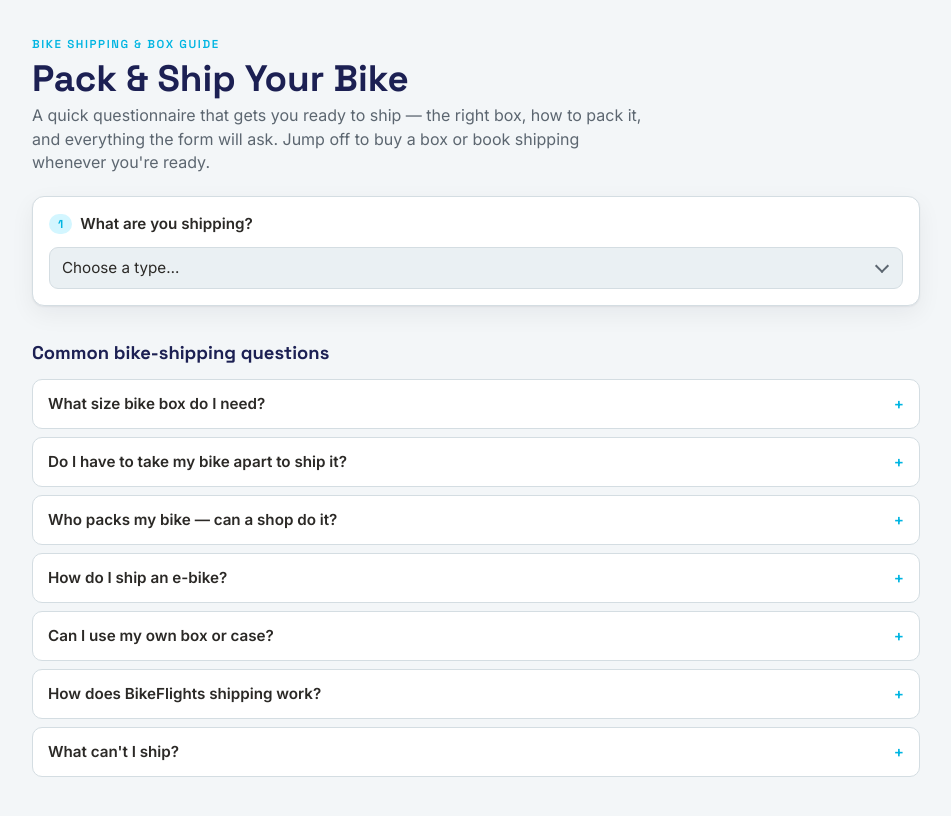
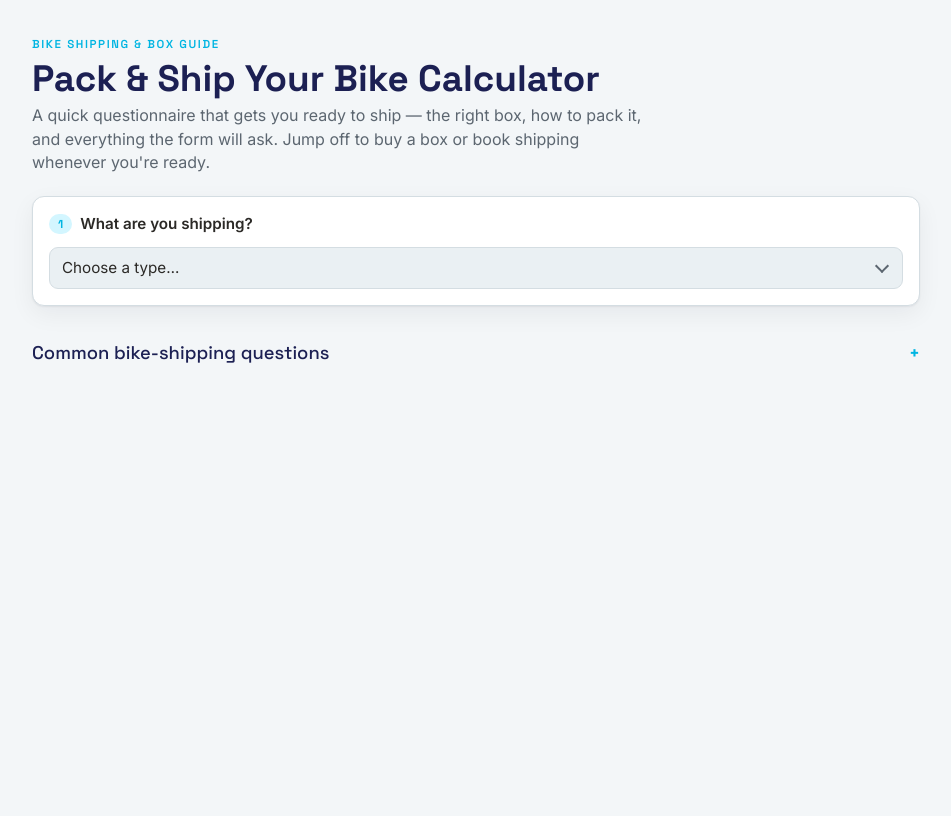
Before and after one commit to harryarseniu-crypto/bike-ship-guide, a plain HTML site: page index.html in a window 1280 px wide. Shown: the whole page, without its empty margins (164-1115 px from the left). Drawn offline with Linux system fonts and the light colour scheme.

Commit message:
Collapse FAQ behind heading; rename to Calculator
Co-Authored-By: Claude Opus 4.8 <noreply@anthropic.com>

```diff
--- a/index.html
+++ b/index.html
@@ -1,4 +1,4 @@
-<title>Pack &amp; Ship Your Bike</title>
+<title>Pack &amp; Ship Your Bike Calculator</title>
 <meta name="claude:viewport-fit-sides" content="cover">
 <style>
   /* Layout: a lead toggle up top, then two stacked dropdown tables (contents + shipment) that react to each other, and a live summary rail. Options mirror bikeflights.com/ship. */
@@ -314,23 +314,31 @@
   .muted-note { color: var(--muted); font-size: .8rem; margin: 4px 0 0; text-align: center; }
   .muted-note a { color: var(--accent); }
 
-  /* FAQ — always visible, for readers and for search / AI citation */
+  /* FAQ — collapsed behind its heading; in the DOM for search / AI citation */
   .faq { margin-top: 34px; }
-  .faq-h { font-family: var(--display); color: var(--ink); font-size: 1.15rem; margin: 0 0 12px; }
-  .faq details {
+  .faq-h { font-family: var(--display); color: var(--ink); font-size: 1.15rem; margin: 0; }
+  .faq-wrap > summary.faq-h {
+    cursor: pointer; list-style: none;
+    display: flex; justify-content: space-between; align-items: center; gap: 12px;
+  }
+  .faq-wrap > summary.faq-h::-webkit-details-marker { display: none; }
+  .faq-wrap > summary.faq-h::after { content: "+"; color: var(--accent); font-weight: 700; font-size: 1.1rem; }
+  .faq-wrap[open] > summary.faq-h::after { content: "–"; }
+  .faq-list { margin-top: 12px; }
+  .faq-list details {
     background: var(--surface); border: 1px solid var(--line);
     border-radius: 10px; margin-bottom: 8px;
   }
-  .faq summary {
+  .faq-list summary {
     cursor: pointer; padding: 13px 15px; font-weight: 600; font-size: .95rem;
     list-style: none; display: flex; justify-content: space-between; gap: 12px;
   }
-  .faq summary::-webkit-details-marker { display: none; }
-  .faq summary::after { content: "+"; color: var(--accent); font-weight: 700; }
-  .faq details[open] summary::after { content: "–"; }
-  .faq .faq-a { padding: 0 15px 14px; font-size: .9rem; color: var(--muted); line-height: 1.55; }
-  .faq .faq-a b { color: var(--fg); font-weight: 600; }
-  .faq .faq-a a { color: var(--accent); font-weight: 600; }
+  .faq-list summary::-webkit-details-marker { display: none; }
+  .faq-list summary::after { content: "+"; color: var(--accent); font-weight: 700; }
+  .faq-list details[open] summary::after { content: "–"; }
+  .faq-list .faq-a { padding: 0 15px 14px; font-size: .9rem; color: var(--muted); line-height: 1.55; }
+  .faq-list .faq-a b { color: var(--fg); font-weight: 600; }
+  .faq-list .faq-a a { color: var(--accent); font-weight: 600; }
 
   /* Step-by-step reveal */
   .card.locked > table, .card.locked > .ready-body, .card .card-foot { display: none; }
@@ -352,7 +360,7 @@
 <div class="wrap">
   <header class="page">
     <div class="kicker">Bike shipping &amp; box guide</div>
-    <h1>Pack &amp; Ship Your Bike</h1>
+    <h1>Pack &amp; Ship Your Bike Calculator</h1>
     <p class="sub">A quick questionnaire that gets you ready to ship — the right box, how to pack it, and everything the form will ask. Jump off to buy a box or book shipping whenever you're ready.</p>
   </header>
 
@@ -516,7 +524,9 @@
 
   <!-- Always-visible, crawlable answers for search and AI citation -->
   <section class="faq" aria-label="Common bike shipping questions">
-    <h2 class="faq-h">Common bike-shipping questions</h2>
+    <details class="faq-wrap">
+    <summary class="faq-h">Common bike-shipping questions</summary>
+    <div class="faq-list">
 
     <details>
       <summary>What size bike box do I need?</summary>
@@ -551,6 +561,9 @@
     <details>
       <summary>What can't I ship?</summary>
       <div class="faq-a">Loose or standalone batteries and CO₂ cartridges can't ship, and you can't ship to a PO box — use a street address. An e-bike battery must stay installed in the bike. See the <a href="https://faq.bikeflights.com" target="_blank" rel="noopener">BikeFlights FAQ</a>.</div>
+    </details>
+
+    </div>
     </details>
   </section>
 </div>
```
